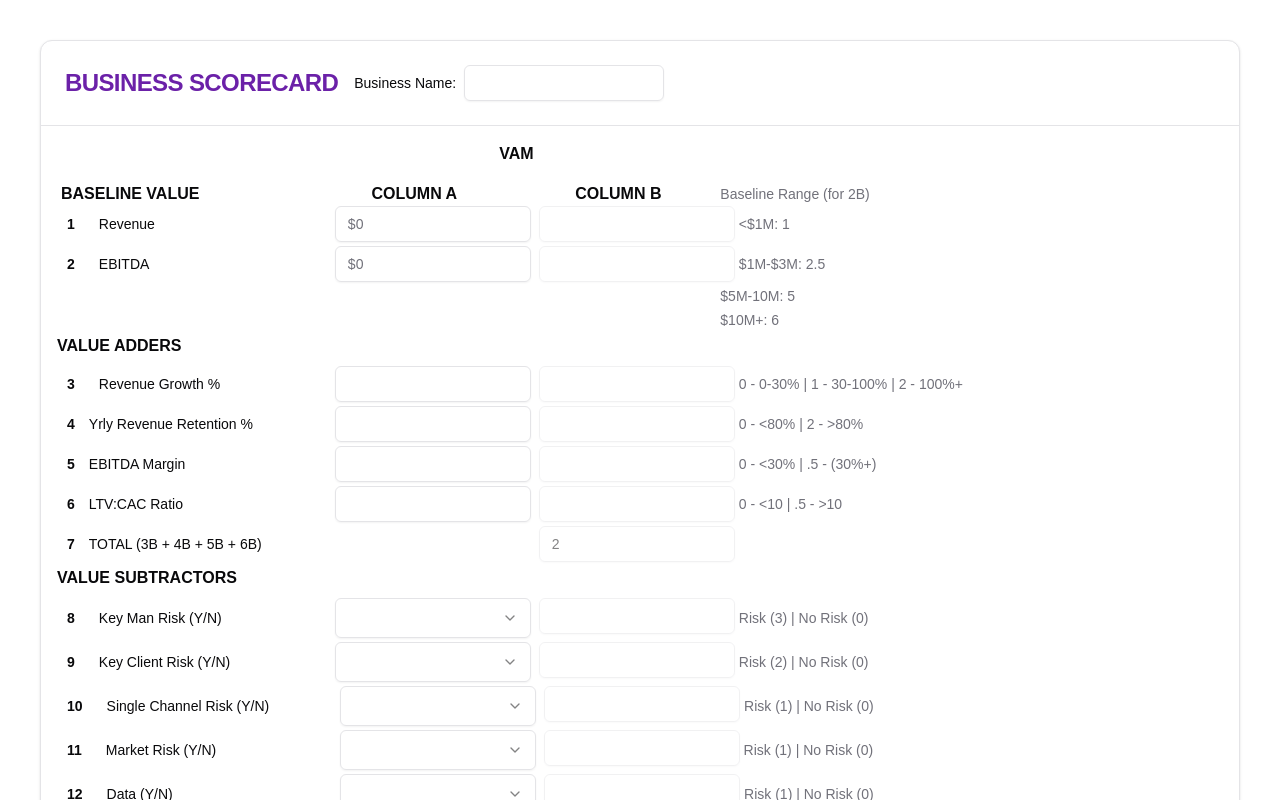
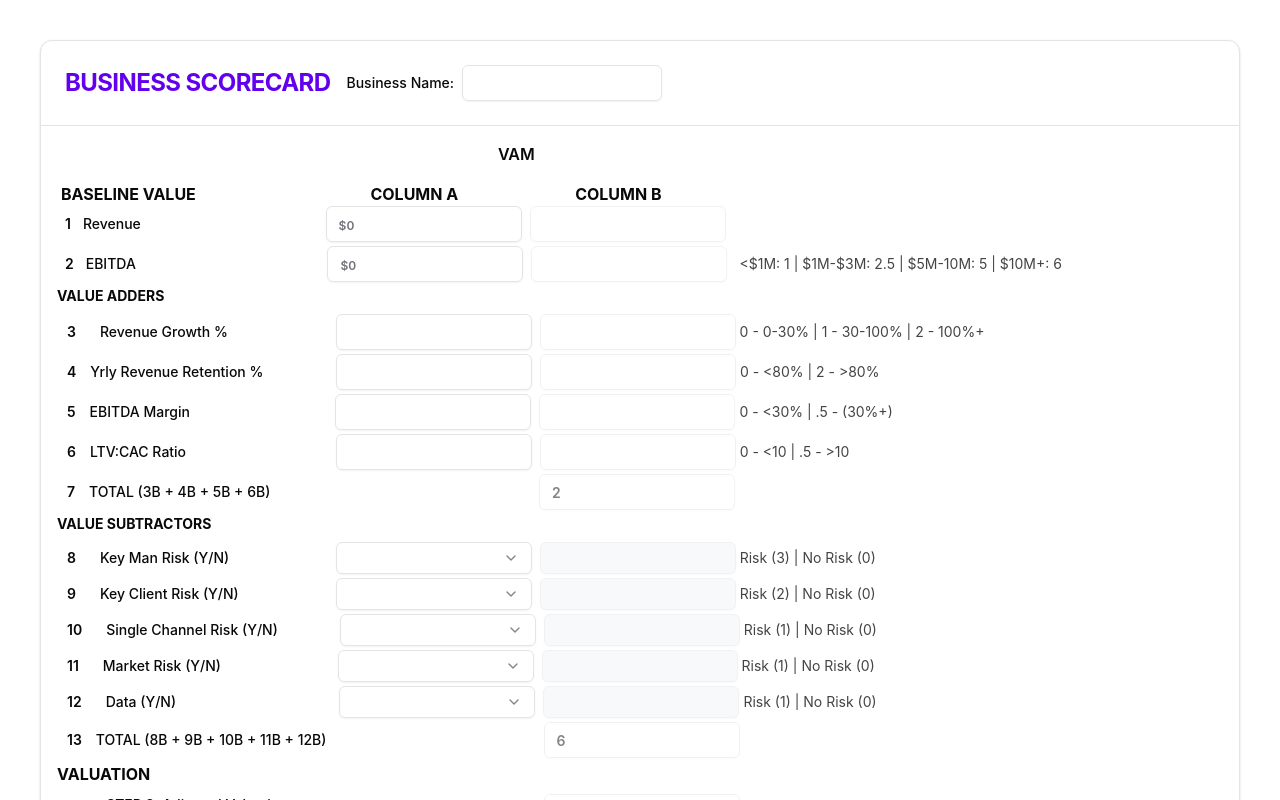
Before and after one commit to Napageneral/business-scorecard, a Next.js app: page / in a window 1280 px wide. Shown: the top 800 px of the page. Built offline with nearby package versions, Linux system fonts and the light colour scheme.

Commit message:
better formatting

```diff
--- a/src/app/globals.css
+++ b/src/app/globals.css
@@ -3,7 +3,7 @@
 @tailwind utilities;
 
 body {
-  font-family: Arial, Helvetica, sans-serif;
+  font-family: -apple-system, BlinkMacSystemFont, "Segoe UI", Roboto, Arial, sans-serif;
 }
 
 @layer base {
@@ -92,6 +92,12 @@ body {
   font-weight: bold;
 }
 
+/* Increase font size and weight for labels and inputs */
+.label, input {
+  font-size: 1rem; /* Increase font size */
+  font-weight: 600; /* Increase font weight */
+}
+
 /* Add styles for inputs */
 .input {
   border: 1px solid #d1d5db; /* Light gray border */
@@ -122,7 +128,7 @@ input {
 input {
   width: 100%;
   padding: 0.25rem 0.5rem;
-  border: 1px solid #ccc;
+  border: 2px solid #333;
   border-radius: 4px;
   height: 2rem;
 }
@@ -130,3 +136,41 @@ input {
 .space-y-2 > :not([hidden]) ~ :not([hidden]) {
   margin-top: 0.25rem;
 }
+
+/* Adjust text color for better contrast */
+.text-muted-foreground {
+  color: #444; /* Darker text color */
+}
+
+@layer base {
+  input {
+    height: 2rem;
+    font-size: 0.875rem;
+    border: 1px solid #999;
+    border-radius: 2px;
+  }
+
+  /* Override shadcn defaults */
+  .card {
+    box-shadow: none;
+    border: 1px solid #e0e0e0;
+  }
+
+  /* Adjust text sizes */
+  .text-muted-foreground {
+    font-size: 0.75rem;
+    color: #666;
+  }
+
+  /* Make grid rows more compact */
+  .space-y-2 > :not([hidden]) ~ :not([hidden]) {
+    margin-top: 0.25rem;
+  }
+
+  /* Adjust select dropdown style */
+  .select-trigger {
+    height: 2rem;
+    min-height: 2rem;
+    font-size: 0.875rem;
+  }
+}
--- a/src/app/page.tsx
+++ b/src/app/page.tsx
@@ -37,7 +37,7 @@ export default function BusinessScorecard() {
       <Card className="w-full">
         <CardHeader className="flex flex-row items-center border-b">
           <div className="flex items-center gap-4 w-full">
-            <CardTitle className="text-2xl font-bold text-purple-800">BUSINESS SCORECARD</CardTitle>
+            <CardTitle className="text-2xl font-bold text-[#6200EE]">BUSINESS SCORECARD</CardTitle>
             <div className="flex items-center gap-2">
               <Label>Business Name:</Label>
               <Input
@@ -64,21 +64,20 @@ export default function BusinessScorecard() {
 
             {/* Baseline Value section with column headers */}
             <div>
-              <div className="grid grid-cols-[minmax(auto,max-content)_1fr_400px_2fr] gap-1 items-center">
+              <div className="grid grid-cols-[max-content_1fr_400px_2fr] gap-1 items-center">
                 <div></div>
                 <h3 className="font-bold">BASELINE VALUE</h3>
                 <div className="grid grid-cols-2 gap-2">
                   <div className="text-center font-bold">COLUMN A</div>
                   <div className="text-center font-bold">COLUMN B</div>
                 </div>
-                <div className="text-sm text-muted-foreground">Baseline Range (for 2B)</div>
               </div>
 
               {/* Baseline value rows */}
               <div className="space-y-1">
-                <div className="grid grid-cols-[minmax(auto,max-content)_1fr_400px_2fr] gap-1 items-center">
-                  <Label className="font-semibold px-2.5">1</Label>
-                  <Label className="px-2.5">Revenue</Label>
+                <div className="grid grid-cols-[max-content_1fr_400px_2fr] gap-1 items-center">
+                  <Label className="font-semibold text-left pl-2">1</Label>
+                  <Label className="text-left pl-2">Revenue</Label>
                   <div className="grid grid-cols-2 gap-2 w-full">
                     <Input
                       placeholder="$0"
@@ -88,12 +87,11 @@ export default function BusinessScorecard() {
                     />
                     <Input disabled className="w-full" />
                   </div>
-                  <div className="text-sm text-muted-foreground">{"<$1M: 1"}</div>
                 </div>
 
-                <div className="grid grid-cols-[minmax(auto,max-content)_1fr_400px_2fr] gap-1 items-center">
-                  <Label className="font-semibold px-2.5">2</Label>
-                  <Label className="px-2.5">EBITDA</Label>
+                <div className="grid grid-cols-[max-content_1fr_400px_2fr] gap-1 items-center">
+                  <Label className="font-semibold text-left pl-2">2</Label>
+                  <Label className="text-left pl-2">EBITDA</Label>
                   <div className="grid grid-cols-2 gap-2 w-full">
                     <Input
                       placeholder="$0"
@@ -103,30 +101,16 @@ export default function BusinessScorecard() {
                     />
                     <Input disabled className="w-full" />
                   </div>
-                  <div className="text-sm text-muted-foreground">$1M-$3M: 2.5</div>
-                </div>
-
-                <div className="grid grid-cols-[minmax(auto,max-content)_1fr_400px_2fr] gap-1 items-center">
-                  <div></div>
-                  <div></div>
-                  <div></div>
-                  <div className="text-sm text-muted-foreground">$5M-10M: 5</div>
-                </div>
-
-                <div className="grid grid-cols-[minmax(auto,max-content)_1fr_400px_2fr] gap-1 items-center">
-                  <div></div>
-                  <div></div>
-                  <div></div>
-                  <div className="text-sm text-muted-foreground">$10M+: 6</div>
+                  <div className="text-sm text-muted-foreground pl-2">{"<$1M: 1 | $1M-$3M: 2.5 | $5M-10M: 5 | $10M+: 6"}</div>
                 </div>
               </div>
             </div>
 
             {/* Value Adders */}
             <div>
-              <h3 className="font-bold mb-2">VALUE ADDERS</h3>
+              <h3 className="font-bold text-sm mb-2">VALUE ADDERS</h3>
               <div className="space-y-2">
-                <div className="grid grid-cols-[minmax(auto,max-content)_1fr_400px_2fr] gap-1 items-center">
+                <div className="grid grid-cols-[max-content_1fr_400px_2fr] gap-1 items-center">
                   <Label className="font-semibold px-2.5">3</Label>
                   <Label className="px-2.5">Revenue Growth %</Label>
                   <div className="grid grid-cols-2 gap-2 w-full">
@@ -141,7 +125,7 @@ export default function BusinessScorecard() {
                     0 - 0-30% | 1 - 30-100% | 2 - 100%+
                   </div>
                 </div>
-                <div className="grid grid-cols-[minmax(auto,max-content)_1fr_400px_2fr] gap-1 items-center">
+                <div className="grid grid-cols-[max-content_1fr_400px_2fr] gap-1 items-center">
                   <Label className="font-semibold px-2.5">4</Label>
                   <Label>Yrly Revenue Retention %</Label>
                   <div className="grid grid-cols-2 gap-2 w-full">
@@ -156,7 +140,7 @@ export default function BusinessScorecard() {
                     0 - {"<80%"} | 2 - {">80%"}
                   </div>
                 </div>
-                <div className="grid grid-cols-[minmax(auto,max-content)_1fr_400px_2fr] gap-1 items-center">
+                <div className="grid grid-cols-[max-content_1fr_400px_2fr] gap-1 items-center">
                   <Label className="font-semibold px-2.5">5</Label>
                   <Label>EBITDA Margin</Label>
                   <div className="grid grid-cols-2 gap-2 w-full">
@@ -171,7 +155,7 @@ export default function BusinessScorecard() {
                     0 - {"<30%"} | .5 - {"(30%+)"}
                   </div>
                 </div>
-                <div className="grid grid-cols-[minmax(auto,max-content)_1fr_400px_2fr] gap-1 items-center">
+                <div className="grid grid-cols-[max-content_1fr_400px_2fr] gap-1 items-center">
                   <Label className="font-semibold px-2.5">6</Label>
                   <Label>LTV:CAC Ratio</Label>
                   <div className="grid grid-cols-2 gap-2 w-full">
@@ -186,7 +170,7 @@ export default function BusinessScorecard() {
                     0 - {"<10"} | .5 - {">10"}
                   </div>
                 </div>
-                <div className="grid grid-cols-[minmax(auto,max-content)_1fr_400px_2fr] gap-1 items-center">
+                <div className="grid grid-cols-[max-content_1fr_400px_2fr] gap-1 items-center">
                   <Label className="font-semibold px-2.5">7</Label>
                   <Label>TOTAL (3B + 4B + 5B + 6B)</Label>
                   <div className="grid grid-cols-2 gap-2 w-full">
@@ -200,7 +184,7 @@ export default function BusinessScorecard() {
 
             {/* Value Subtractors */}
             <div>
-              <h3 className="font-bold mb-2">VALUE SUBTRACTORS</h3>
+              <h3 className="font-bold text-sm mb-2">VALUE SUBTRACTORS</h3>
               <div className="space-y-2">
                 {[
                   { num: 8, label: "Key Man Risk (Y/N)", risk: 3 },
@@ -209,7 +193,7 @@ export default function BusinessScorecard() {
                   { num: 11, label: "Market Risk (Y/N)", risk: 1 },
                   { num: 12, label: "Data (Y/N)", risk: 1 },
                 ].map((item) => (
-                  <div key={item.num} className="grid grid-cols-[minmax(auto,max-content)_1fr_400px_2fr] gap-1 items-center">
+                  <div key={item.num} className="grid grid-cols-[max-content_1fr_400px_2fr] gap-1 items-center">
                     <Label className="font-semibold px-2.5">{item.num}</Label>
                     <Label className="px-2.5">{item.label}</Label>
                     <div className="grid grid-cols-2 gap-2 w-full">
@@ -222,7 +206,7 @@ export default function BusinessScorecard() {
                           })
                         }
                       >
-                        <SelectTrigger className="w-full h-10">
+                        <SelectTrigger className="w-full h-8">
                           <SelectValue />
                         </SelectTrigger>
                         <SelectContent>
@@ -230,14 +214,14 @@ export default function BusinessScorecard() {
                           <SelectItem value="N">N</SelectItem>
                         </SelectContent>
                       </Select>
-                      <Input disabled className="w-full" />
+                      <Input disabled className="w-full h-8 bg-gray-100" />
                     </div>
                     <div className="text-sm text-muted-foreground">
                       Risk ({item.risk}) | No Risk (0)
                     </div>
                   </div>
                 ))}
-                <div className="grid grid-cols-[minmax(auto,max-content)_1fr_400px_2fr] gap-1 items-center">
+                <div className="grid grid-cols-[max-content_1fr_400px_2fr] gap-1 items-center">
                   <Label className="font-semibold px-2.5">13</Label>
                   <Label>TOTAL (8B + 9B + 10B + 11B + 12B)</Label>
                   <div className="grid grid-cols-2 gap-2 w-full">
@@ -253,7 +237,7 @@ export default function BusinessScorecard() {
             <div>
               <h3 className="font-bold mb-2">VALUATION</h3>
               <div className="space-y-2">
-                <div className="grid grid-cols-[minmax(auto,max-content)_1fr_400px_2fr] gap-1 items-center">
+                <div className="grid grid-cols-[max-content_1fr_400px_2fr] gap-1 items-center">
                   <Label className="font-semibold px-2.5">14</Label>
                   <Label className="px-2.5">STEP 3: Adjusted Valuation Multiple</Label>
                   <div className="grid grid-cols-2 gap-2 w-full">
@@ -262,7 +246,7 @@ export default function BusinessScorecard() {
                   </div>
                   <div className="text-sm text-muted-foreground ml-2">= 2B + 7B - 13B</div>
                 </div>
-                <div className="grid grid-cols-[minmax(auto,max-content)_1fr_400px_2fr] gap-1 items-center">
+                <div className="grid grid-cols-[max-content_1fr_400px_2fr] gap-1 items-center">
                   <Label className="font-semibold px-2.5">15</Label>
                   <Label className="px-2.5">STEP 4: Current Enterprise Value</Label>
                   <div className="grid grid-cols-2 gap-2 w-full">
```
